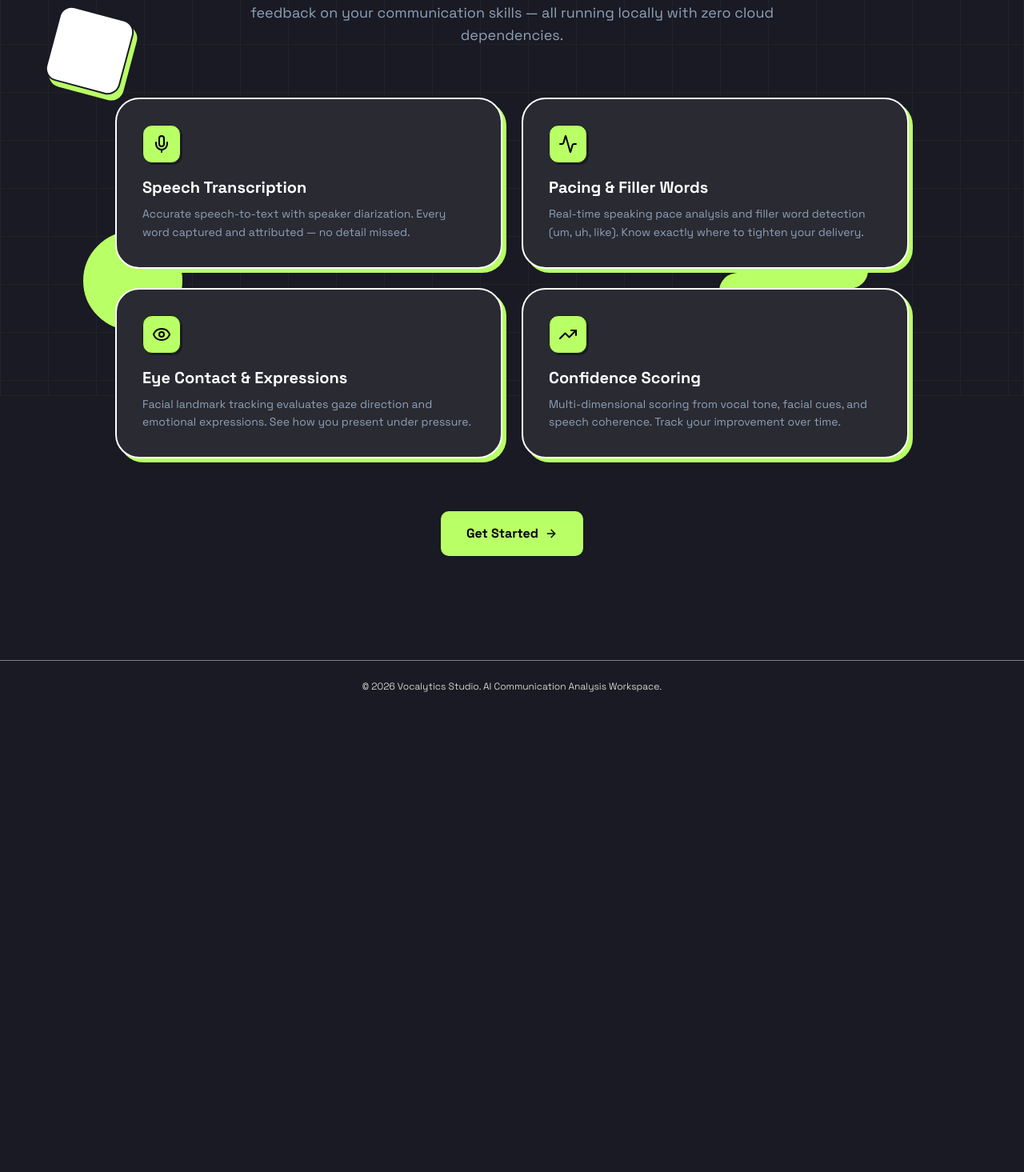
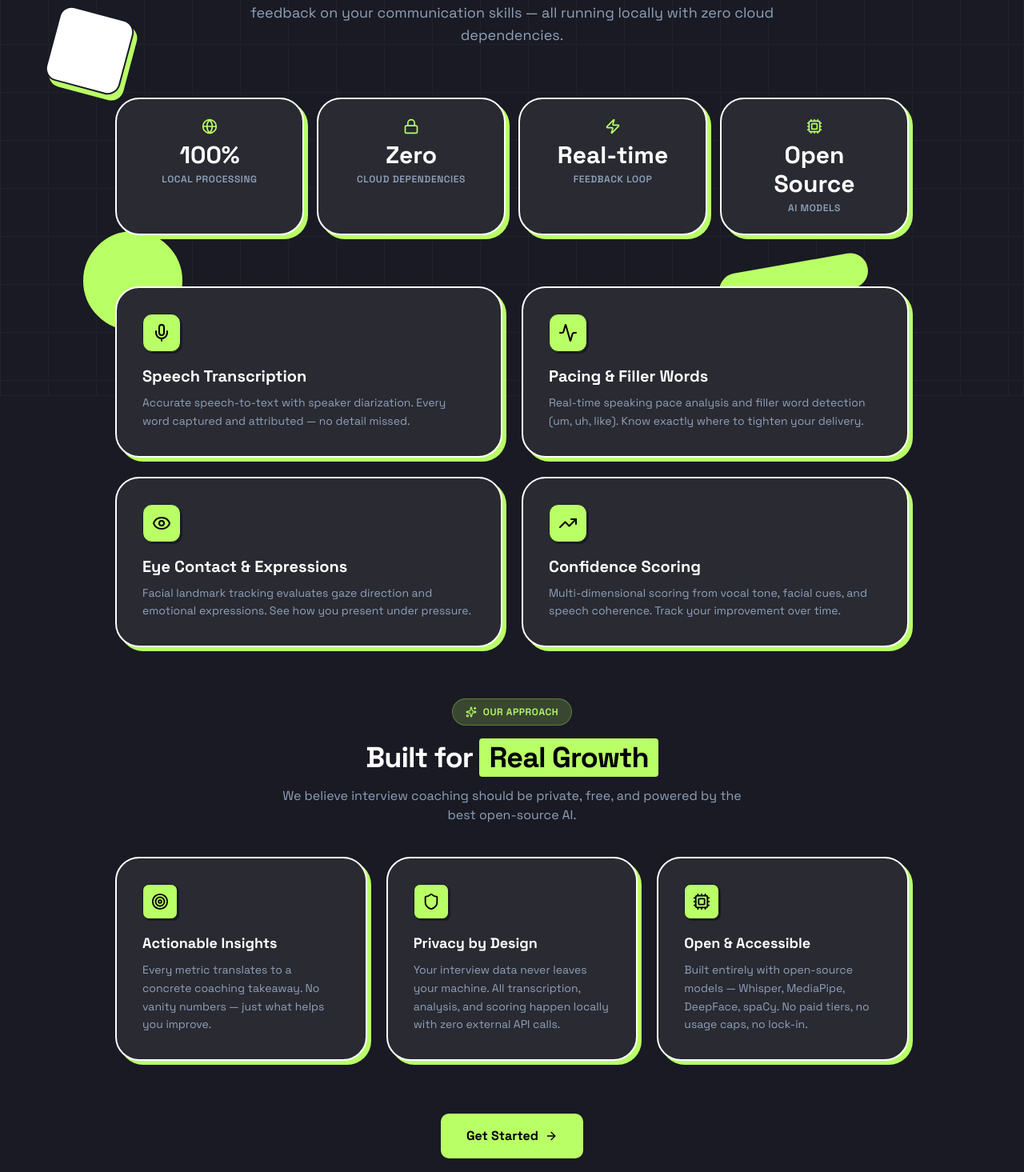
Before and after one commit to yashas-ops/Vocalytics, a React (Vite) app in the folder frontend/: page / in a window 1280 px wide. Shown: the part 305-1770 px from the top of the page at 80% size. Before the commit the page ends 1195 px from the top, so only its background shows below. Built offline with nearby package versions, Linux system fonts and the light colour scheme; no server answers.

Commit message:
feat: enrich landing pages with stats, philosophy, tech stack, and timing

```diff
--- a/frontend/src/components/AboutView.tsx
+++ b/frontend/src/components/AboutView.tsx
@@ -1,5 +1,5 @@
 import { motion } from 'motion/react';
-import { Mic, Activity, Eye, TrendingUp, Sparkles, ArrowRight } from 'lucide-react';
+import { Mic, Activity, Eye, TrendingUp, Sparkles, ArrowRight, Globe, Lock, Zap, Target, Shield, Cpu } from 'lucide-react';
 
 const features = [
   {
@@ -24,6 +24,31 @@ const features = [
   },
 ];
 
+const stats = [
+  { icon: Globe, value: '100%', label: 'Local Processing' },
+  { icon: Lock, value: 'Zero', label: 'Cloud Dependencies' },
+  { icon: Zap, value: 'Real-time', label: 'Feedback Loop' },
+  { icon: Cpu, value: 'Open Source', label: 'AI Models' },
+];
+
+const philosophy = [
+  {
+    icon: Target,
+    title: 'Actionable Insights',
+    desc: 'Every metric translates to a concrete coaching takeaway. No vanity numbers — just what helps you improve.',
+  },
+  {
+    icon: Shield,
+    title: 'Privacy by Design',
+    desc: 'Your interview data never leaves your machine. All transcription, analysis, and scoring happen locally with zero external API calls.',
+  },
+  {
+    icon: Cpu,
+    title: 'Open & Accessible',
+    desc: 'Built entirely with open-source models — Whisper, MediaPipe, DeepFace, spaCy. No paid tiers, no usage caps, no lock-in.',
+  },
+];
+
 export default function AboutView({ onNavigate }: { onNavigate: (view: string) => void }) {
   return (
     <motion.div
@@ -32,6 +57,7 @@ export default function AboutView({ onNavigate }: { onNavigate: (view: string) =
       transition={{ duration: 0.25 }}
       className="w-full max-w-5xl mx-auto mt-16 px-4 pb-16"
     >
+      {/* Header */}
       <div className="text-center mb-16">
         <span className="inline-flex items-center gap-2 px-4 py-2 rounded-full bg-[#B9FF66]/20 text-[#B9FF66] text-xs font-semibold tracking-wider uppercase mb-6 border border-[#B9FF66]/30">
           <Sparkles className="w-3.5 h-3.5" />
@@ -46,6 +72,24 @@ export default function AboutView({ onNavigate }: { onNavigate: (view: string) =
         </p>
       </div>
 
+      {/* Stats row */}
+      <div className="grid grid-cols-2 md:grid-cols-4 gap-4 mb-16">
+        {stats.map((s, i) => (
+          <motion.div
+            key={s.label}
+            initial={{ opacity: 0, y: 16 }}
+            animate={{ opacity: 1, y: 0 }}
+            transition={{ delay: 0.05 * i, duration: 0.3 }}
+            className="glass-card-premium p-5 md:p-6 text-center"
+          >
+            <s.icon className="w-5 h-5 text-[#B9FF66] mx-auto mb-2" />
+            <div className="text-2xl md:text-3xl font-bold">{s.value}</div>
+            <div className="text-xs text-slate-400 font-semibold uppercase tracking-wider mt-1">{s.label}</div>
+          </motion.div>
+        ))}
+      </div>
+
+      {/* Feature cards */}
       <div className="grid grid-cols-1 md:grid-cols-2 gap-6 mb-16">
         {features.map((f, i) => (
           <motion.div
@@ -64,6 +108,40 @@ export default function AboutView({ onNavigate }: { onNavigate: (view: string) =
         ))}
       </div>
 
+      {/* Philosophy / Why Vocalytics */}
+      <div className="text-center mb-10">
+        <span className="inline-flex items-center gap-2 px-4 py-2 rounded-full bg-[#B9FF66]/20 text-[#B9FF66] text-xs font-semibold tracking-wider uppercase mb-4 border border-[#B9FF66]/30">
+          <Sparkles className="w-3.5 h-3.5" />
+          Our Approach
+        </span>
+        <h2 className="text-3xl md:text-4xl font-bold tracking-tight mb-3">
+          Built for{' '}
+          <span className="bg-[#B9FF66] text-black px-3 py-1 rounded inline-block">Real Growth</span>
+        </h2>
+        <p className="text-base text-slate-400 max-w-xl mx-auto mb-10">
+          We believe interview coaching should be private, free, and powered by the best open-source AI.
+        </p>
+      </div>
+
+      <div className="grid grid-cols-1 md:grid-cols-3 gap-6 mb-16">
+        {philosophy.map((p, i) => (
+          <motion.div
+            key={p.title}
+            initial={{ opacity: 0, y: 20 }}
+            animate={{ opacity: 1, y: 0 }}
+            transition={{ delay: 0.1 * i, duration: 0.3 }}
+            className="glass-card-premium p-6 md:p-8"
+          >
+            <div className="w-11 h-11 rounded-lg bg-[#B9FF66] border border-[#191A23] flex items-center justify-center mb-4 shadow-[2px_2px_0px_#191A23]">
+              <p.icon className="w-5.5 h-5.5 text-black" />
+            </div>
+            <h3 className="text-lg font-bold mb-2">{p.title}</h3>
+            <p className="text-sm text-slate-400 leading-relaxed">{p.desc}</p>
+          </motion.div>
+        ))}
+      </div>
+
+      {/* CTA */}
       <div className="text-center">
         <button
           onClick={() => onNavigate('login')}
--- a/frontend/src/components/WorkflowView.tsx
+++ b/frontend/src/components/WorkflowView.tsx
@@ -1,26 +1,63 @@
 import { motion } from 'motion/react';
-import { Upload, FileText, LineChart, FileCheck, ArrowRight } from 'lucide-react';
+import { Upload, FileText, LineChart, FileCheck, ArrowRight, Mic, Eye, Activity, Cpu, Database, BarChart3 } from 'lucide-react';
 
 const steps = [
   {
     icon: Upload,
     title: 'Upload',
     desc: 'Upload a recorded mock interview video or record directly from your browser. We accept MP4, WebM, and MOV formats.',
+    time: '~30s',
   },
   {
     icon: FileText,
     title: 'Transcribe',
     desc: 'Your audio is transcribed with speaker diarization using Whisper. Every pause, filler word, and turn is captured.',
+    time: '~1–3 min',
   },
   {
     icon: LineChart,
     title: 'Analyze',
     desc: 'AI evaluates speaking pace, filler word frequency, eye contact duration, facial expressions, and vocal confidence.',
+    time: '~2–4 min',
   },
   {
     icon: FileCheck,
     title: 'Report',
     desc: 'Get a comprehensive dashboard with scores, timelines, emotion heatmaps, and actionable coaching priorities.',
+    time: 'Instant',
+  },
+];
+
+const techStack = [
+  {
+    icon: Mic,
+    name: 'faster-whisper',
+    desc: 'Speech-to-text transcription via CTranslate2 — 4x faster than vanilla Whisper on CPU with INT8 quantization.',
+  },
+  {
+    icon: Eye,
+    name: 'MediaPipe',
+    desc: '468-point face mesh landmark detection for gaze direction and eye contact analysis across video frames.',
+  },
+  {
+    icon: Activity,
+    name: 'DeepFace',
+    desc: 'Emotion recognition across 7 expressions (happy, sad, neutral, surprise, fear, disgust, anger) using OpenCV detector.',
+  },
+  {
+    icon: Cpu,
+    name: 'spaCy',
+    desc: 'Industrial-strength NLP for filler word detection and POS tagging with the compact en_core_web_sm model.',
+  },
+  {
+    icon: Database,
+    name: 'SQLite',
+    desc: 'Zero-config local storage with WAL mode — all interview history persisted without external services.',
+  },
+  {
+    icon: BarChart3,
+    name: 'Plotly',
+    desc: 'Interactive emotion timelines, confidence breakdowns, and performance charts rendered directly in the dashboard.',
   },
 ];
 
@@ -30,19 +67,21 @@ export default function WorkflowView({ onNavigate }: { onNavigate: (view: string
       initial={{ opacity: 0, y: 10 }}
       animate={{ opacity: 1, y: 0 }}
       transition={{ duration: 0.25 }}
-      className="w-full max-w-4xl mx-auto mt-16 px-4 pb-16"
+      className="w-full max-w-5xl mx-auto mt-16 px-4 pb-16"
     >
+      {/* Header */}
       <div className="text-center mb-16">
         <h2 className="text-3xl md:text-5xl font-bold tracking-tight mb-4">
           How It{' '}
           <span className="bg-[#B9FF66] text-black px-3 py-1 rounded inline-block">Works</span>
         </h2>
         <p className="text-lg text-slate-400 max-w-xl mx-auto">
-          From raw recording to actionable insights in minutes.
+          From raw recording to actionable insights in minutes. Every step runs locally on your machine.
         </p>
       </div>
 
-      <div className="relative">
+      {/* Pipeline steps */}
+      <div className="relative max-w-4xl mx-auto mb-20">
         <div className="absolute left-8 top-0 bottom-0 w-0.5 bg-[var(--connector-line)] opacity-20 hidden md:block" />
 
         <div className="space-y-12 md:space-y-16">
@@ -61,6 +100,9 @@ export default function WorkflowView({ onNavigate }: { onNavigate: (view: string
                 <div className="flex items-center gap-3 mb-2">
                   <span className="text-xs font-mono font-bold text-[#B9FF66]">STEP {(i + 1).toString().padStart(2, '0')}</span>
                   <h3 className="text-xl font-bold">{s.title}</h3>
+                  <span className="ml-auto text-xs font-mono font-semibold text-slate-400 bg-slate-800/50 px-2.5 py-1 rounded-md border border-slate-700/50">
+                    {s.time}
+                  </span>
                 </div>
                 <p className="text-sm text-slate-400 leading-relaxed">{s.desc}</p>
               </div>
@@ -69,7 +111,45 @@ export default function WorkflowView({ onNavigate }: { onNavigate: (view: string
         </div>
       </div>
 
-      <div className="text-center mt-16">
+      {/* Tech Stack Section */}
+      <div className="text-center mb-10">
+        <span className="inline-flex items-center gap-2 px-4 py-2 rounded-full bg-[#B9FF66]/20 text-[#B9FF66] text-xs font-semibold tracking-wider uppercase mb-4 border border-[#B9FF66]/30">
+          <Cpu className="w-3.5 h-3.5" />
+          Powering the Pipeline
+        </span>
+        <h2 className="text-3xl md:text-4xl font-bold tracking-tight mb-3">
+          Open-Source{' '}
+          <span className="bg-[#B9FF66] text-black px-3 py-1 rounded inline-block">Tech Stack</span>
+        </h2>
+        <p className="text-base text-slate-400 max-w-xl mx-auto mb-10">
+          Every component is free, locally-runnable, and carefully chosen for CPU performance.
+        </p>
+      </div>
+
+      <div className="grid grid-cols-1 md:grid-cols-3 gap-6 mb-16">
+        {techStack.map((t, i) => (
+          <motion.div
+            key={t.name}
+            initial={{ opacity: 0, y: 20 }}
+            animate={{ opacity: 1, y: 0 }}
+            transition={{ delay: 0.06 * i, duration: 0.3 }}
+            className="glass-card-premium p-6"
+          >
+            <div className="flex items-center gap-3 mb-3">
+              <div className="w-10 h-10 rounded-lg bg-[#B9FF66] border border-[#191A23] flex items-center justify-center shadow-[2px_2px_0px_#191A23] flex-shrink-0">
+                <t.icon className="w-5 h-5 text-black" />
+              </div>
+              <div>
+                <h3 className="text-base font-bold leading-tight">{t.name}</h3>
+              </div>
+            </div>
+            <p className="text-xs text-slate-400 leading-relaxed">{t.desc}</p>
+          </motion.div>
+        ))}
+      </div>
+
+      {/* CTA */}
+      <div className="text-center">
         <button
           onClick={() => onNavigate('login')}
           className="inline-flex items-center gap-2 px-8 py-4 rounded-xl bg-[#B9FF66] border-2 border-[#191A23] text-black font-bold text-base hover:bg-[#a8ee55] transition-all shadow-[4px_4px_0px_#191A23] dark:shadow-[4px_4px_0px_#B9FF66]"
```
